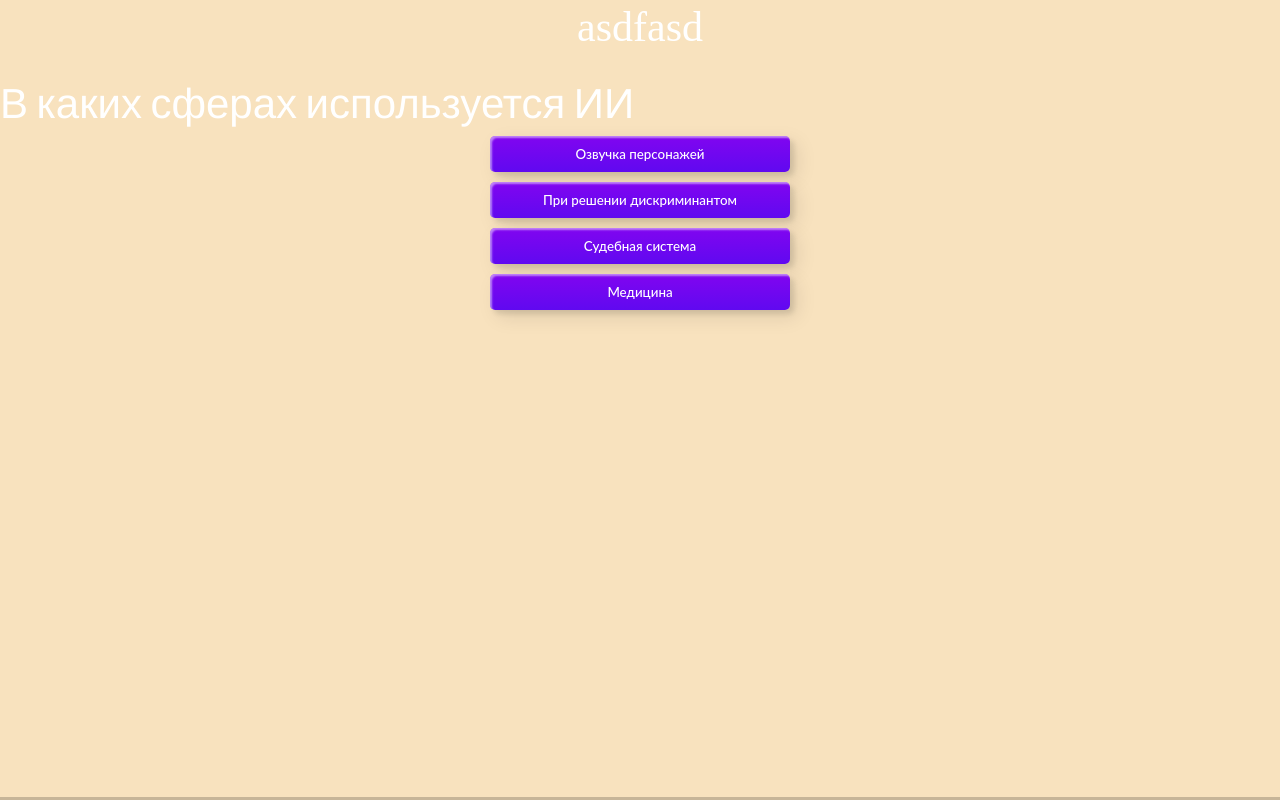
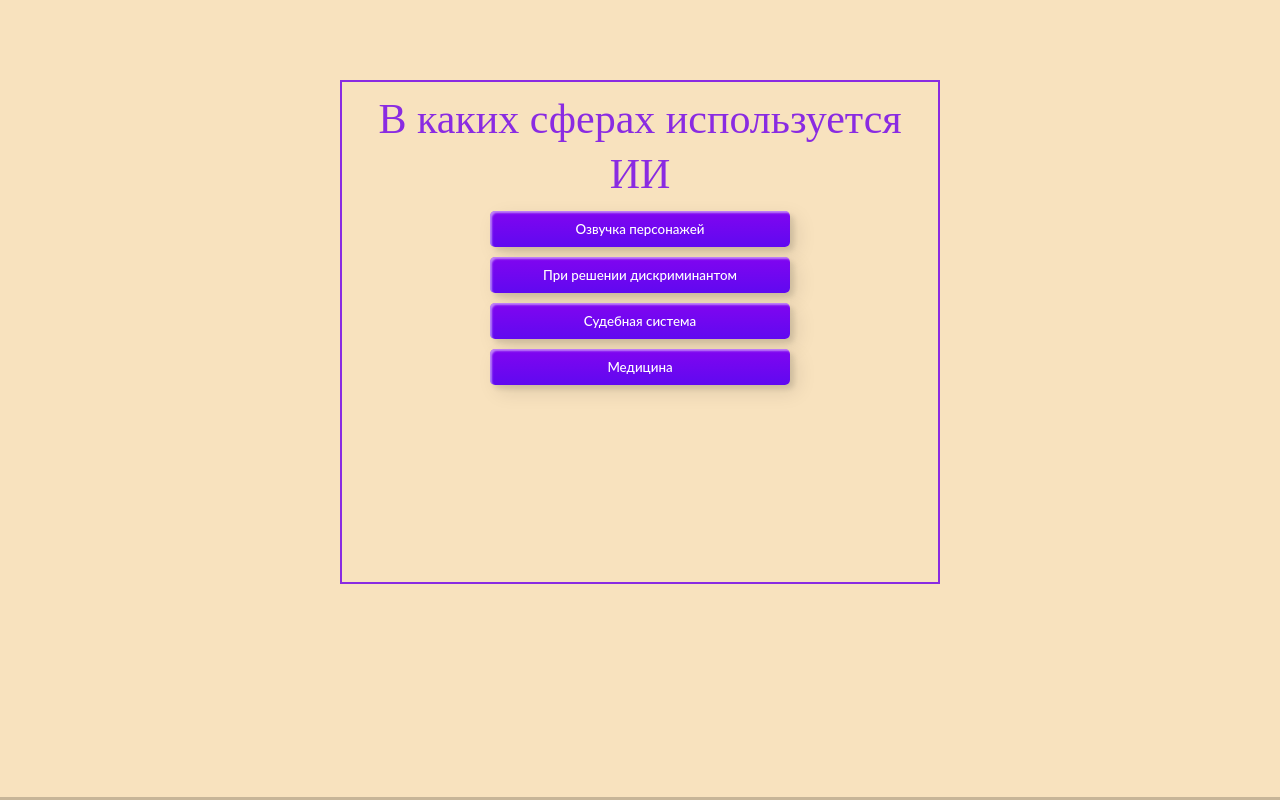
Before and after one commit to GGarnik/1tNovels, a website: page reveal.js/index.html in a window 1280 px wide. Drawn offline with Linux system fonts and the light colour scheme.

Commit message:
change changes

```diff
--- a/reveal.js/css/quiz.css
+++ b/reveal.js/css/quiz.css
@@ -1,9 +1,24 @@
+.quiz-flexbox {
+  display: flex;
+  justify-content: center;
+  align-items: center;
+  margin-top: 10vh;
+  margin-bottom: calc(100vh- 90vh);
+}
+
 .quiz {
-    margin-top: 2em;
+  border: 2px solid blueviolet;
+  padding: 10px;
+  color: blueviolet;
+  align-items: center;
+  height: 60vh;
+  width: 45vw;
 }
+
 .answer-button {
   display: block;
   width: 80%;
+  height: 30%;
   max-width: 300px;
   margin: 10px auto;
   padding: 10px;
@@ -13,6 +28,7 @@
   text-align: center;
   cursor: pointer;
 }
+
 .custom-btn {
   display: block;
   color: #fff;
@@ -24,26 +40,29 @@
   cursor: pointer;
   transition: all 0.3s ease;
   position: relative;
-     box-shadow:inset 2px 2px 2px 0px rgba(255,255,255,.5),
-     7px 7px 20px 0px rgba(0,0,0,.1),
-     4px 4px 5px 0px rgba(0,0,0,.1);
+  box-shadow: inset 2px 2px 2px 0px rgba(255, 255, 255, .5),
+    7px 7px 20px 0px rgba(0, 0, 0, .1),
+    4px 4px 5px 0px rgba(0, 0, 0, .1);
   outline: none;
 }
+
 .btn-2 {
   display: block;
-    background: rgb(96,9,240);
-    background: linear-gradient(0deg, rgba(96,9,240,1) 0%, rgba(129,5,240,1) 100%);
+  background: rgb(96, 9, 240);
+  background: linear-gradient(0deg, rgba(96, 9, 240, 1) 0%, rgba(129, 5, 240, 1) 100%);
   border: none;
 
 }
+
 .btn-2:before {
   height: 0%;
   width: 2px;
 }
+
 .btn-2:hover {
-    box-shadow:  4px 4px 6px 0 rgba(255,255,255,.5),
+  box-shadow: 4px 4px 6px 0 rgba(255, 255, 255, .5),
     -4px -4px 6px 0 rgba(116, 125, 136, .5),
-      inset -4px -4px 6px 0 rgba(255,255,255,.2),
+    inset -4px -4px 6px 0 rgba(255, 255, 255, .2),
     inset 4px 4px 6px 0 rgba(0, 0, 0, .4);
 }
 
@@ -55,5 +74,10 @@
 
 .img-quiz {
   max-width: 30%;
-    max-height: 30%; /* Ширина картинок */
+  max-height: 30%;
+  /* Ширина картинок */
 }
+
+.hidden {
+  display: none;
+}
--- a/reveal.js/index.html
+++ b/reveal.js/index.html
@@ -1,20 +1,14 @@
 <!DOCTYPE html>
 <html lang="en">
+
 <head>
   <meta charset="utf-8" />
-    <meta
-      name="viewport"
-      content="width=device-width, initial-scale=1.0, maximum-scale=1.0, user-scalable=no"
-    />
+  <meta name="viewport" content="width=device-width, initial-scale=1.0, maximum-scale=1.0, user-scalable=no" />
 
   <title>reveal.js</title>
 
   <title>reveal.js</title>
-    <link
-      rel="icon"
-      type="image/x-icon"
-      href="/images/favicons/БАНКА ОГУРЦООООВ БЕЗ ФОНА.ico"
-    />
+  <link rel="icon" type="image/x-icon" href="/images/favicons/БАНКА ОГУРЦООООВ БЕЗ ФОНА.ico" />
 
   <link rel="stylesheet" href="dist/reset.css" />
   <link rel="stylesheet" href="dist/reveal.css" />
@@ -30,14 +24,17 @@
 
 <body>
   <div class="reveal">
+
+
+
+  <div class="slides">
+    <section>
       <div class="quiz-flexbox hidden" id="spizdili">
         <div class="quiz">
-          <div id="question"></div>
+          <div id="question" style='text-align: center; '></div>
           <div id="answers"></div>
         </div>
-      </div>
-      <div class="slides">
-        <section>asdfasd    </section>
+    </section>
   </div>
   </div>
 
@@ -46,6 +43,7 @@
   <script src="plugin/markdown/markdown.js"></script>
   <script src="plugin/highlight/highlight.js"></script>
   <script src="js/pull.js"></script>
+  <script src='js/test.js'></script>
   <!-- C:\Users\User\Documents\GitHub\1tNovels\reveal.js\images\favicons\БАНКА ОГУРЦООООВ БЕЗ ФОНА.ico -->
   <!--
         <script src="js/reactionSc.js"></script>
@@ -133,4 +131,5 @@
         }
     </script> -->
 </body>
+
 </html>
--- /dev/null
+++ b/reveal.js/js/test.js
@@ -0,0 +1,3 @@
+const fuckingDiv = document.getElementById('spizdili')
+
+fuckingDiv.classList.remove('hidden')
```
Lines whose indentation alone changed are shown as unchanged.
